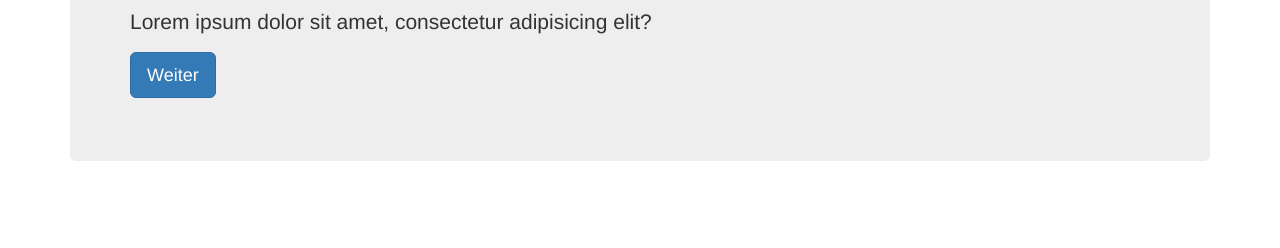
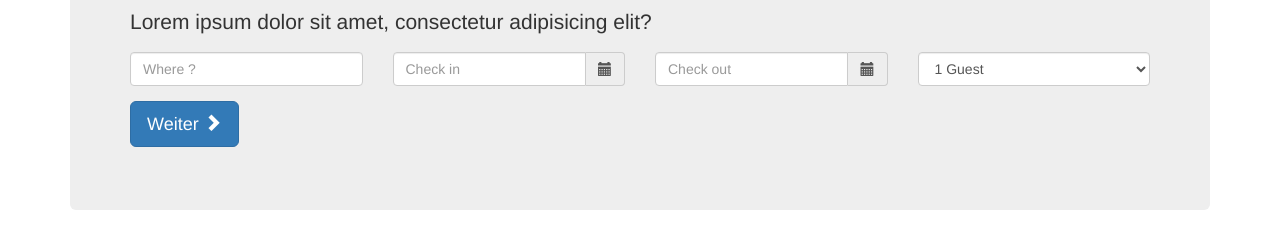
Before and after one commit to meetswitzerland/meetswitzerland.github.io, a plain HTML site: page index.html in a window 1280 px wide. Shown: the part 200-448 px from the top of the page. Drawn offline with Linux system fonts and the light colour scheme.

Commit message:
Add controls to index page

```diff
--- a/index.html
+++ b/index.html
@@ -41,7 +41,64 @@
             <div class="jumbotron">
                 <h1>MeetSwitzerland</h1>
                 <p>Lorem ipsum dolor sit amet, consectetur adipisicing elit?</p>
-                <p><a href="#" class="btn btn-primary btn-lg" role="button">Weiter</a></p>
+
+                <div class="row">
+                    <form role="form">
+                        <div class="col-md-3">
+                            <div class="form-group">
+                                <label class="sr-only" for="location">Location</label>
+                                <input type="email" class="form-control" id="location" placeholder="Where ?">
+                            </div>
+                        </div>
+                        <div class="col-md-3">
+                            <div class="form-group">
+                                <label class="sr-only" for="checkin">Check in</label>
+                                <div class="input-group">
+                                    <input type="text" class="form-control" id="checkin" placeholder="Check in">
+                                    <span class="input-group-addon"><i class="glyphicon glyphicon-calendar"></i></span>
+                                </div>
+                            </div>
+                        </div>
+                        <div class="col-md-3">
+                            <div class="form-group">
+                                <label class="sr-only" for="checkout">Check out</label>
+                                <div class="input-group">
+                                    <input type="text" class="form-control" id="checkout" placeholder="Check out">
+                                    <span class="input-group-addon"><i class="glyphicon glyphicon-calendar"></i></span>
+                                </div>
+                            </div>
+                        </div>
+                        <div class="col-md-3">
+                            <div class="form-group">
+                                <label class="sr-only" for="guest">Guest</label>
+                                <select id="guest" name="guest" class="form-control">
+                                    <option value="1">1 Guest</option>
+                                    <option value="2">2 Guests</option>
+                                    <option value="3">3 Guests</option>
+                                    <option value="4">4 Guests</option>
+                                    <option value="5">5 Guests</option>
+                                    <option value="6">6 Guests</option>
+                                    <option value="7">7 Guests</option>
+                                    <option value="8">8 Guests</option>
+                                    <option value="9">9 Guests</option>
+                                    <option value="10">10 Guests</option>
+                                    <option value="11">11 Guests</option>
+                                    <option value="12">12 Guests</option>
+                                    <option value="13">13 Guests</option>
+                                    <option value="14">14 Guests</option>
+                                    <option value="15">15 Guests</option>
+                                    <option value="16">16+ Guests</option>
+                                </select>
+                            </div>
+                        </div>
+                    </form>
+                </div>
+
+                <p>
+                    <a href="#" class="btn btn-primary btn-lg" role="button">Weiter
+                        <i class="glyphicon glyphicon-chevron-right"></i>
+                    </a>
+                </p>
             </div>
         </div>
 
```
